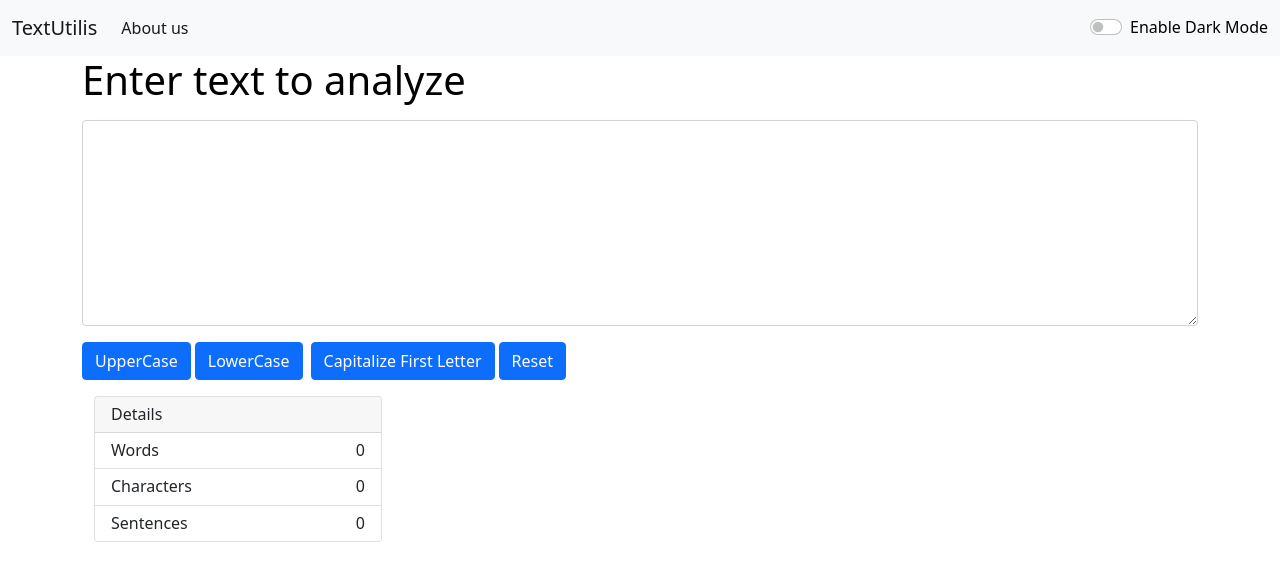
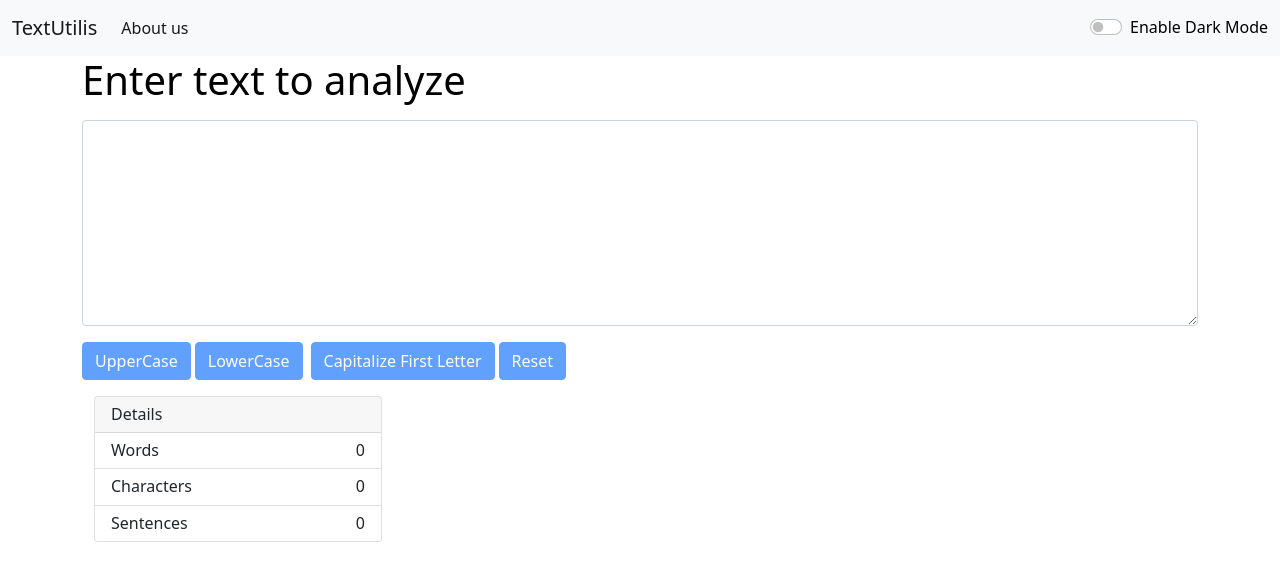
Before and after one commit to waleed677/TextUtilis-React-App, a React (Create React App) app: page / in a window 1280 px wide. Shown: the top 578 px of the page. Built offline with nearby package versions, Linux system fonts and the light colour scheme.

Commit message:
final version

```diff
--- a/package.json
+++ b/package.json
@@ -1,4 +1,5 @@
 {
+  "homepage": "https://waleed677.github.io/TextUtilis-React-App",
   "name": "textutilis",
   "version": "0.1.0",
   "private": true,
@@ -6,6 +7,7 @@
     "@testing-library/jest-dom": "^5.16.1",
     "@testing-library/react": "^12.1.2",
     "@testing-library/user-event": "^13.5.0",
+    "gh-pages": "^3.2.3",
     "react": "^17.0.2",
     "react-dom": "^17.0.2",
     "react-router-dom": "^6.2.1",
@@ -13,6 +15,8 @@
     "web-vitals": "^2.1.2"
   },
   "scripts": {
+    "predeploy": "npm run build",
+    "deploy": "gh-pages -d build",
     "start": "react-scripts start",
     "build": "react-scripts build",
     "test": "react-scripts test",
--- a/src/components/Navbar.js
+++ b/src/components/Navbar.js
@@ -35,7 +35,6 @@ export default function Navbar(props) {
                 </Link>
               </li>
             </ul>
-          </div>
             <div className="form-check form-switch">
               <input
                 className="form-check-input"
@@ -53,6 +52,7 @@ export default function Navbar(props) {
               </label>
             </div>
           </div>
+        </div>
       </nav>
     </>
   );
--- a/src/components/TextForm.js
+++ b/src/components/TextForm.js
@@ -46,19 +46,32 @@ export default function TextForm(props) {
           }}
           onChange={handleChange}
         ></textarea>
-        <button className="btn btn-primary mt-3" onClick={handleUpClick}>
+        <button
+          className="btn btn-primary mt-3"
+          onClick={handleUpClick}
+          disabled={text.length === 0}
+        >
           UpperCase
         </button>
-        <button className="btn btn-primary mt-3 mx-1" onClick={handleLoClick}>
+        <button
+          className="btn btn-primary mt-3 mx-1"
+          onClick={handleLoClick}
+          disabled={text.length === 0}
+        >
           LowerCase
         </button>
         <button
           className="btn btn-primary mt-3 mx-1 "
           onClick={handleFirstChar}
+          disabled={text.length === 0}
         >
           Capitalize First Letter
         </button>
-        <button className="btn btn-primary mt-3 " onClick={reset}>
+        <button
+          className="btn btn-primary mt-3 "
+          onClick={reset}
+          disabled={text.length === 0}
+        >
           Reset
         </button>
       </div>
@@ -70,7 +83,14 @@ export default function TextForm(props) {
             <ul className="list-group list-group-flush">
               <li className="list-group-item">
                 Words{" "}
-                <span className="rightSide"> {text.split(" ").length - 1}</span>
+                <span className="rightSide">
+                  {" "}
+                  {
+                    text.split(" ").filter((el) => {
+                      return el.length !== 0;
+                    }).length
+                  }
+                </span>
               </li>
               <li className="list-group-item">
                 Characters <span className="rightSide">{text.length} </span>
```
Also changed, not shown: 1 other file (tests, documents, lock files or other folders). Lines whose indentation alone changed are shown as unchanged.
